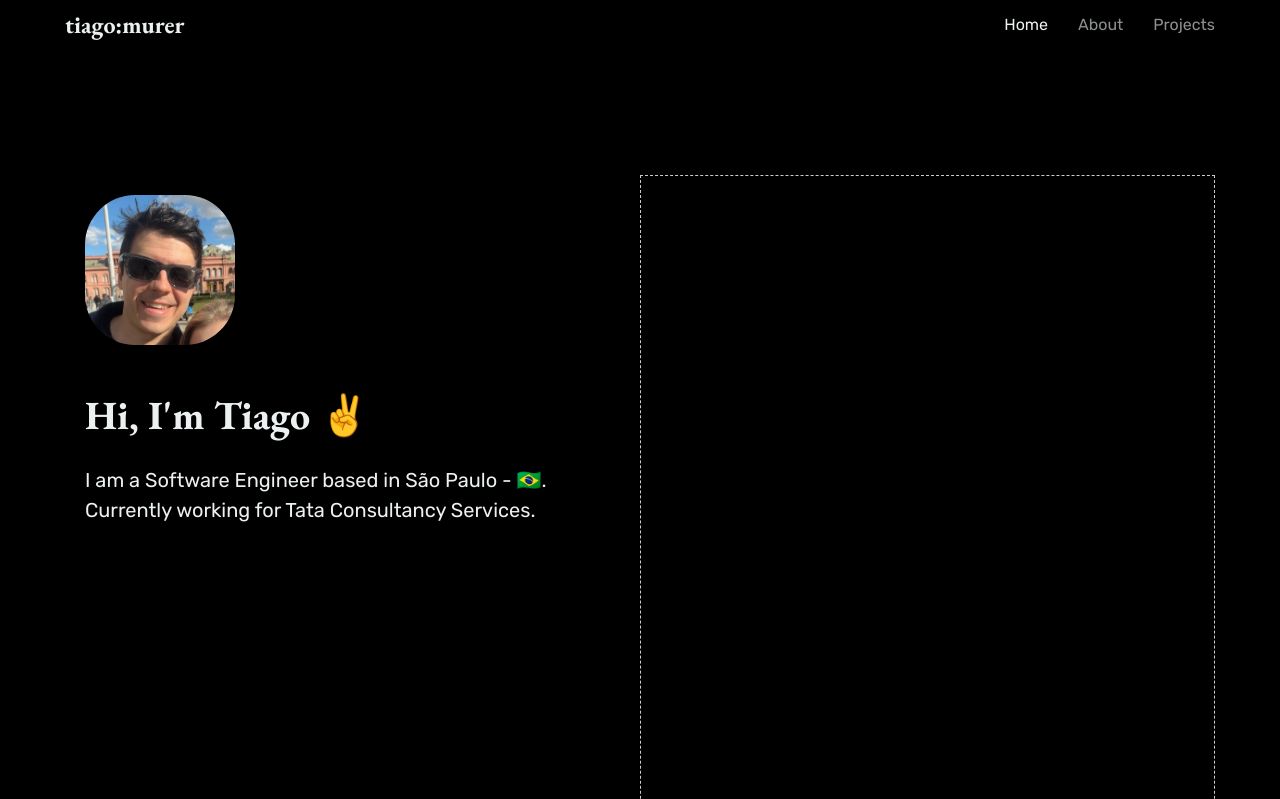
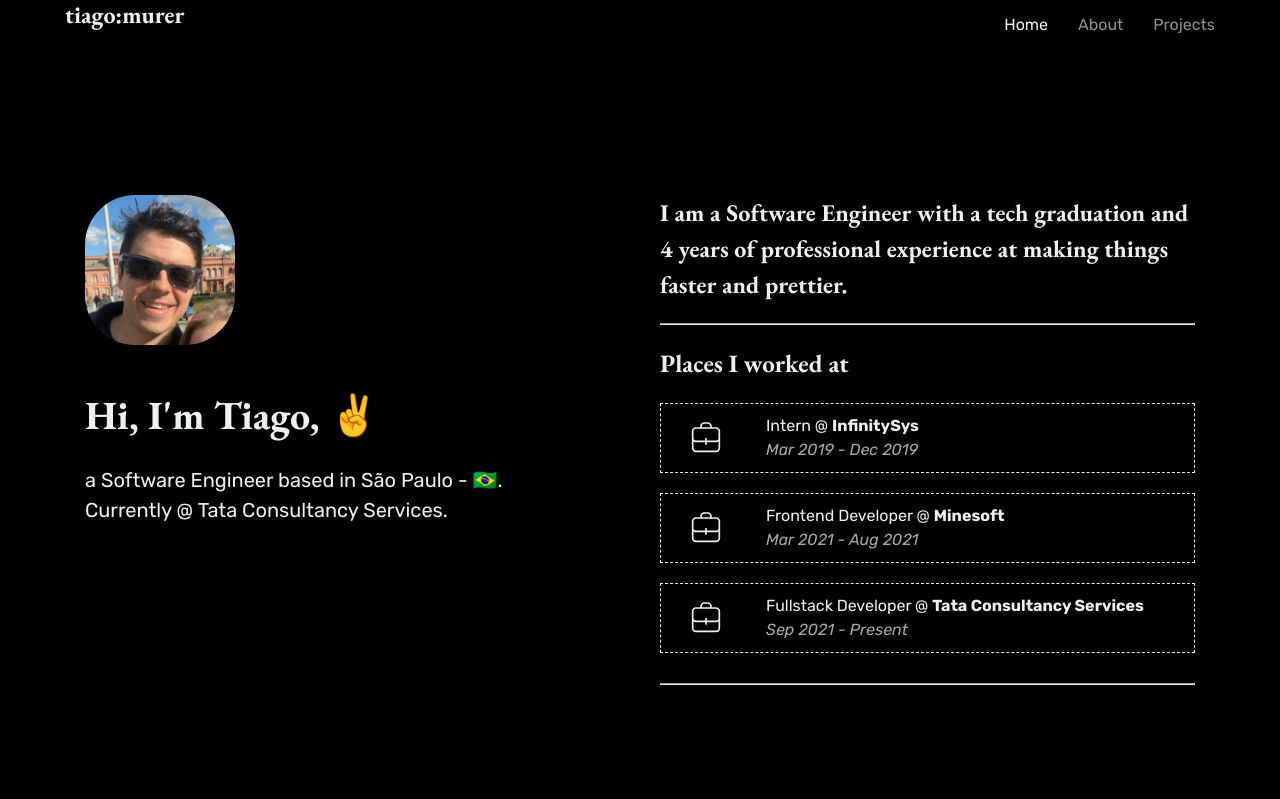
Before and after one commit to tsmurer/tsmurer.github.io, an Eleventy site: page src/pages/index.njk in a window 1280 px wide. Shown: the top 799 px of the page. Built offline with nearby package versions, Linux system fonts and the light colour scheme; Eleventy itself is replaced by a stand-in of ours; files that its build step writes are made by us from their sources; files whose address does not match are found by name; what eleventy-sass would draw is missing.

Commit message:
home content

```diff
--- /dev/null
+++ b/src/_data/jobs.js
@@ -0,0 +1,20 @@
+module.exports = [
+    {
+        jobTitle: "Intern",
+        company: "InfinitySys",
+        description: "Developed user-friendly web applications using React.",
+        date: "Mar 2019 - Dec 2019",
+    },
+    {
+      jobTitle: "Frontend Developer",
+      company: "Minesoft",
+      description: "Developed user-friendly web applications using React.",
+      date: "Mar 2021 - Aug 2021",
+    },
+    {
+      jobTitle: "Fullstack Developer",
+      company: "Tata Consultancy Services",
+      description: "Worked on RESTful APIs and integrated databases.",
+      date: "Sep 2021 - Present",
+    },
+  ];
--- /dev/null
+++ b/src/_includes/partials/hero.njk
@@ -0,0 +1,9 @@
+<section class="hero">
+  <div class="hero-content">
+    <h2>I am a Software Engineer with a tech graduation and 4 years of professional experience at making things faster and prettier.</h2>
+    <div class="hero-buttons">
+      {# <a href="#your-link-1" class="btn btn-primary">Button 1</a> #}
+      {# <a href="#your-link-2" class="btn btn-secondary">Button 2</a> #}
+    </div>
+  </div>
+</section>
--- /dev/null
+++ b/src/_includes/partials/job-entry.njk
@@ -0,0 +1,10 @@
+<div class="job-entry">
+  <svg class="job-entry__icon" width="800px" height="800px" viewBox="0 0 24 24" fill="none" xmlns="http://www.w3.org/2000/svg">
+    <path d="M12 14V12M12 14V16M12 14H18C19.1046 14 20 13.1046 20 12M12 14H6C4.89543 14 4 13.1046 4 12M20 12V18C20 19.1046 19.1046 20 18 20H6C4.89543 20 4 19.1046 4 18V12M20 12V8C20 6.89543 19.1046 6 18 6H6C4.89543 6 4 6.89543 4 8V12M15 6V5C15 3.89543 14.1046 3 13 3H11C9.89543 3 9 3.89543 9 5V6" class="job-entry__icon-path"/>
+  </svg>
+    <div class="job-entry__data">
+        <span>{{ job.jobTitle }} @ <strong>{{job.company}}</strong></span>
+        <span class="date"><em>{{ job.date }}</em></span>
+    </div>
+
+</div>
--- a/src/_includes/partials/personal-card.njk
+++ b/src/_includes/partials/personal-card.njk
@@ -1,9 +1,9 @@
 <article class="personal-card">
     {% image "src/images/profpic.jpg", "A nice picture of myself at Buenos Aires", [300, 600], ["jpeg", "webp"], "personal-card__img" %}
-    <h1 class="personal-card__title">Hi, I'm Tiago ✌️</h1>
+    <h1 class="personal-card__title">Hi, I'm Tiago, ✌️</h1>
     <div class="personal-card__paragraph">
-        <p>I am a Software Engineer based in São Paulo - 🇧🇷.</p>
-        <p>Currently working for Tata Consultancy Services.</p>
+        <p>a Software Engineer based in São Paulo - 🇧🇷.</p>
+        <p>Currently @ Tata Consultancy Services.</p>
     </div>
 
 </article>
--- a/src/pages/index.njk
+++ b/src/pages/index.njk
@@ -13,7 +13,15 @@
       {% include 'partials/personal-card.njk' %}
     </div>
     <div class="home-content__col home-content__col--2">
-      <span class="personal-data"></span>
+      {% include 'partials/hero.njk' %}
+      <hr>
+      <h3 class="subtitle">Places I worked at</h3>
+      <div class="work-places">
+        {% for job in collections.jobs %}
+          {% include 'partials/job-entry.njk' %}
+        {% endfor %}
+      </div>
+      <hr>
     </div>
   </div>
 {% endblock %}
--- a/src/styles/base/_base.scss
+++ b/src/styles/base/_base.scss
@@ -13,4 +13,13 @@
     font-family: "EB Garamond", serif;
     font-optical-sizing: auto;
     font-style: normal;
+    margin-bottom: 20px;
 }
+
+hr {
+    margin-bottom: 20px;
+}
+
+.subtitle {
+    font-size: 25px;
+}
--- /dev/null
+++ b/src/styles/components/_hero.scss
@@ -0,0 +1,7 @@
+.hero {
+    & h2 {
+        @media (max-width: 768px) {
+            font-size: 30px;
+        }
+    }
+}
--- /dev/null
+++ b/src/styles/components/_job-entry.scss
@@ -0,0 +1,22 @@
+.job-entry {
+    border: 1px dashed $text-color;
+    padding: 10px 25px;
+    display: flex;
+    align-items: center;
+    gap: 40px;
+
+    &__icon {
+        stroke: $text-color;
+        width: 40px;
+        height: 40px;
+    }
+
+    &__data {
+        display: flex;
+        flex-direction: column;
+
+        & .date {
+            opacity: 0.7;
+        }
+    }
+}
--- a/src/styles/main.scss
+++ b/src/styles/main.scss
@@ -19,6 +19,8 @@
 //@import 'themes/light';
 
 // 5. Components (Now that themes are loaded)
+@import 'components/hero';
+@import 'components/job-entry';
 @import 'components/navbar';
 @import 'components/personal-card';
 
--- a/src/styles/pages/_home.scss
+++ b/src/styles/pages/_home.scss
@@ -23,14 +23,21 @@
         }
 
         &--2 {
-            height:200vh;
-            border: 1px dashed #ccc;
             margin-left: 50%;
+            display: flex;
+            flex-direction: column;
 
             @media (max-width: 768px) {
                 width: 100%; // Full width in smaller screens
                 margin: 0;
             }
+
+            & .work-places {
+                display: flex;
+                flex-direction: column;
+                gap: 20px;
+                margin-bottom: 30px;
+            }
         }
     }
 }
```
Also changed, not shown: .eleventy.js.
